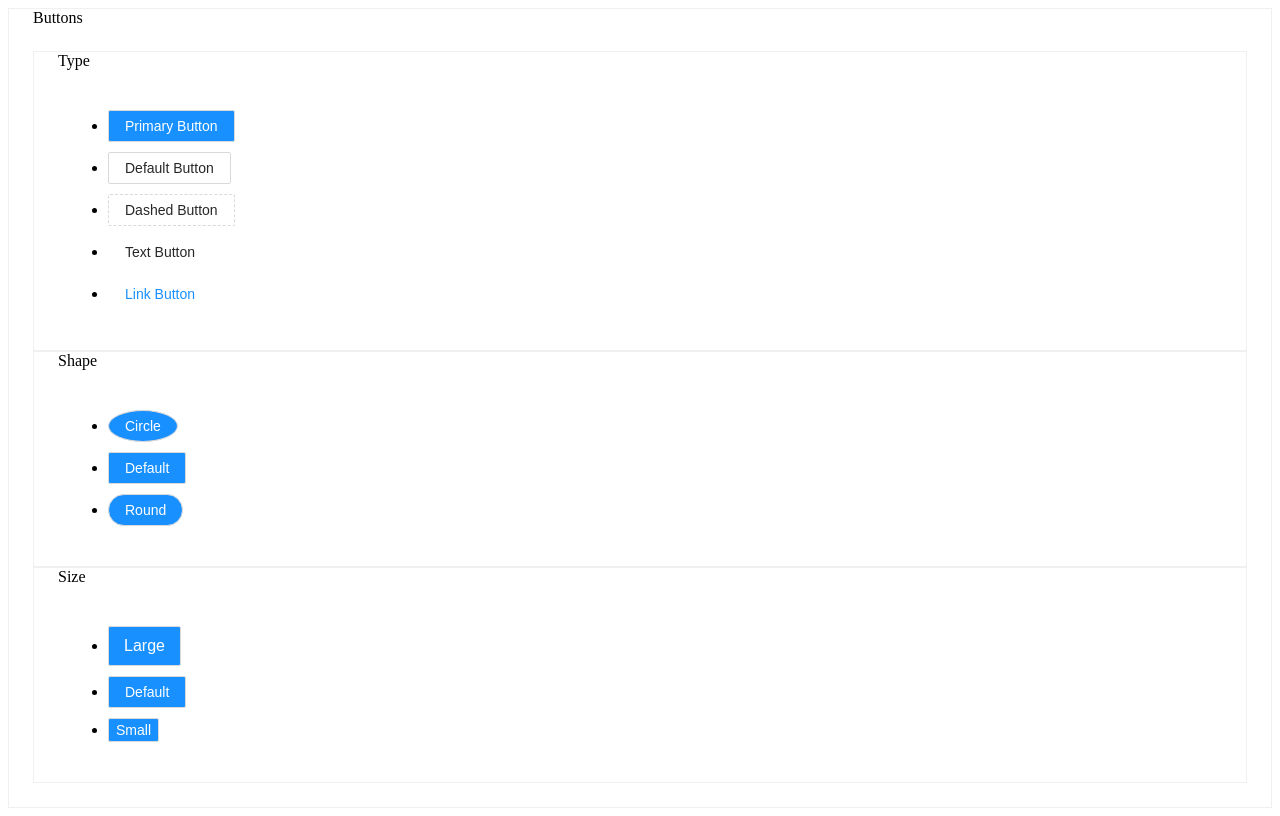
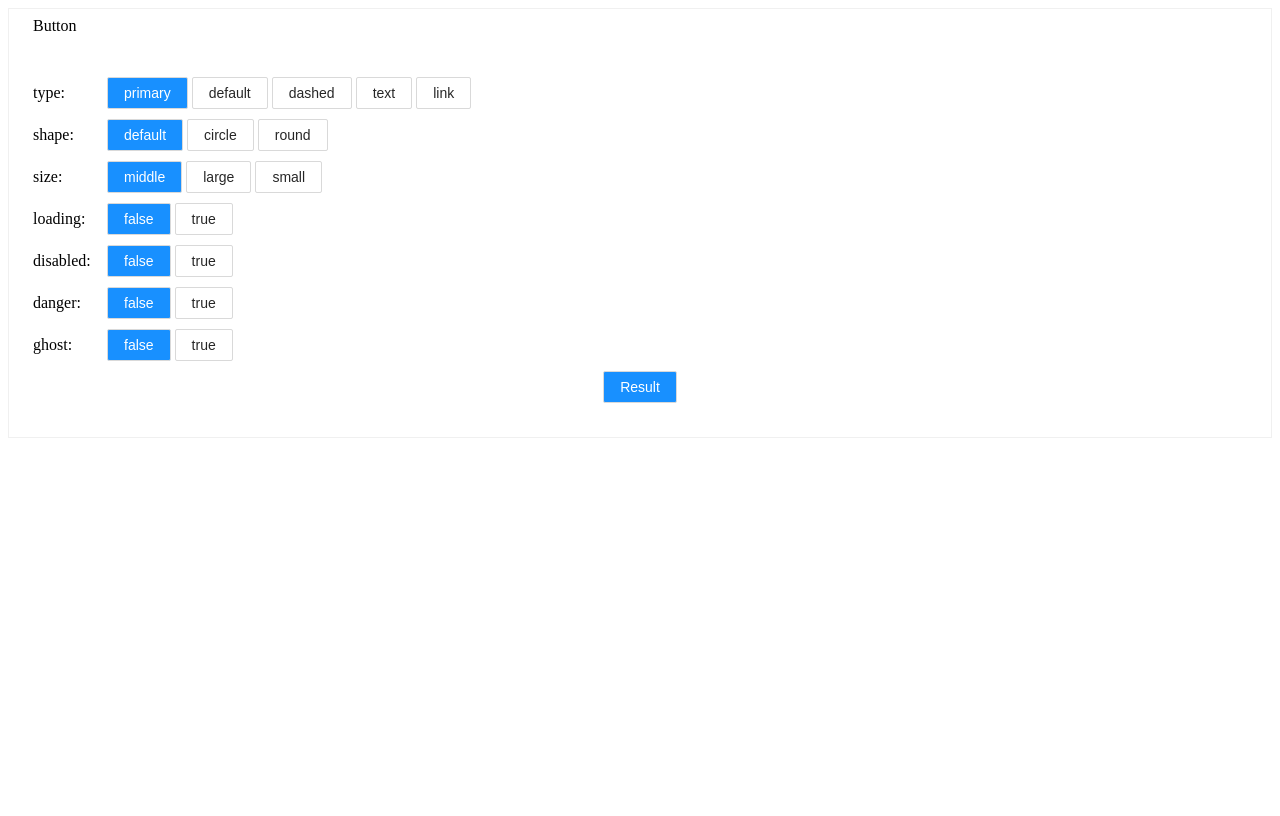
Before and after one commit to es6frontendstudy2021/clone-ui-component-woojung, a website built with webpack: page src/index.html in a window 1280 px wide. Built offline with nearby package versions, Linux system fonts and the light colour scheme.

Commit message:
feat: buttons gallary

```diff
--- /dev/null
+++ b/src/components/Button/gallary.js
@@ -0,0 +1,50 @@
+import Button from ".";
+import { useState } from "../../../lib/react";
+import Card from "../Card";
+import Row from "../Row";
+
+const buttonPropsInfo = {
+  type: ['primary', 'default', 'dashed', 'text', 'link'],
+  shape: ['default', 'circle', 'round'],
+  size: [ 'middle', 'large', 'small'],
+  loading: [false, true],
+  disabled: [false, true],
+  danger: [false, true],
+  ghost: [false, true],
+};
+
+const propNames = Object.keys(buttonPropsInfo);
+
+const initialButtonProp = {};
+for (const propName of propNames) {
+  initialButtonProp[propName] = buttonPropsInfo[propName][0];
+}
+
+
+const ButtonGallary = () => {
+  const [buttonProps, setButtonProps] = useState('buttonProps', initialButtonProp);
+
+  const options = propNames.map(propName => `
+    ${Row({ children: `<label>${propName}: </label>` + buttonPropsInfo[propName].map(propValue => `
+      ${Button({
+        type: buttonProps[propName] === propValue ? 'primary' : 'default',
+        children: propValue.toString(),
+        onClick: () => setButtonProps({ ...buttonProps, [propName]: propValue })
+      })}
+    `).join('') })}
+  `).join('');
+
+  return `
+    ${Card({
+      className: 'buttons-gallary',
+      title: 'Button',
+      children: `
+        ${options}
+        ${Row({ children: Button({ ...buttonProps, children: 'Result' }) })}
+      `,
+    })}
+  `;
+};
+
+
+export default ButtonGallary;
--- a/src/components/Button/index.js
+++ b/src/components/Button/index.js
@@ -43,6 +43,7 @@ const Button = ({
   danger = false,
   ghost = false,
   children,
+  className = '',
   block = false,
   href = '',
   htmlType = 'button',
@@ -61,7 +62,7 @@ const Button = ({
 
   return `
     <button
-      class="ant-btn ${getClass({ type, shape, size, loading, danger, ghost, children })}"
+      class="ant-btn ${className} ${getClass({ type, shape, size, loading, danger, ghost, children })}"
       data-reactid="${reactId}"
       ${disabled ? 'disabled' : ''}>
       ${loading ? `<span class="ant-btn-loading-icon">${Loading()}</span>` : ''}
--- a/src/components/Button/style.scss
+++ b/src/components/Button/style.scss
@@ -145,3 +145,16 @@
   background-color: $white;
   border-color: rgba($color: $white, $alpha: 0);
 }
+
+.buttons-gallary {
+  .ant-card-body > .ant-row {
+    margin: 10px 0;
+    & > label {
+      display: inline-block;
+      width: 70px;
+    }
+    &:last-child {
+      text-align: center;
+    }
+  }
+}
--- a/src/components/Card/index.js
+++ b/src/components/Card/index.js
@@ -1,10 +1,12 @@
 import './style.scss';
 
-const Card = ({ title, children }) => {
+const Card = ({ title = '', className = '', children = '' }) => {
   return `
-    <div class="ant-card">
+    <div class="ant-card ${className}">
       <div class="ant-card-head">
-        ${title}
+        <div class="ant-card-head-wrapper">
+          ${title}
+        </div>
       </div>
       <div class="ant-card-body">
         ${children}
--- a/src/components/Card/style.scss
+++ b/src/components/Card/style.scss
@@ -7,6 +7,9 @@
 .ant-card-head {
   padding: 0 24px;
 }
+.ant-card-head-wrapper {
+  padding: 8px 0;
+}
 .ant-card-body {
   padding: 24px;
 }
--- /dev/null
+++ b/src/components/Row/index.js
@@ -0,0 +1,5 @@
+const Row = ({ children }) => {
+  return `<div class="ant-row">${children}</div>`;
+};
+
+export default Row;
--- /dev/null
+++ b/src/components/Row/style.scss
@@ -0,0 +1,4 @@
+.ant-row {
+  display: flex;
+  flex-direction: row;
+}
--- a/src/index.js
+++ b/src/index.js
@@ -5,54 +5,14 @@ import Typography from './components/Typography';
 import Input from './components/Input';
 import './style.scss';
 import Loading from './components/Loading';
+import Row from './components/Row';
+import ButtonGallary from './components/Button/gallary';
 
 const { Text } = Typography;
 
 const App = () => {
-  const [value, setValue] = useState('value', 0);
-  const [text, setText] = useState('text', '');
 
-  useEffect(() => {
-    console.log(value);
-  }, ['value']);
-
-  return Card({
-    title: 'Buttons',
-    children: `
-      ${Card({
-        title: 'Type',
-        children: `
-          <ul>
-            <li>${Button({ children: 'Primary Button', type: 'primary' })}</li>
-            <li>${Button({ children: 'Default Button', type: 'default' })}</li>
-            <li>${Button({ children: 'Dashed Button', type: 'dashed' })}</li>
-            <li>${Button({ children: 'Text Button', type: 'text' })}</li>
-            <li>${Button({ children: 'Link Button', type: 'link' })}</li>
-          </ul>`
-        })
-      }
-      ${Card({
-        title: 'Shape',
-        children: `
-          <ul>
-            <li>${Button({ children: 'Circle', shape: 'circle' })}</li>
-            <li>${Button({ children: 'Default' })}</li>
-            <li>${Button({ children: 'Round', shape: 'round' })}</li>
-          </ul>`
-        })
-      }
-      ${Card({
-        title: 'Size',
-        children: `
-          <ul>
-            <li>${Button({ children: 'Large', size: 'large' })}</li>
-            <li>${Button({ children: 'Default' })}</li>
-            <li>${Button({ children: 'Small', size: 'small' })}</li>
-          </ul>`
-        })
-      }
-    `
-  });
+  return ButtonGallary();
 };
 
 ReactDOM.render(App, document.querySelector('#root'));
```
